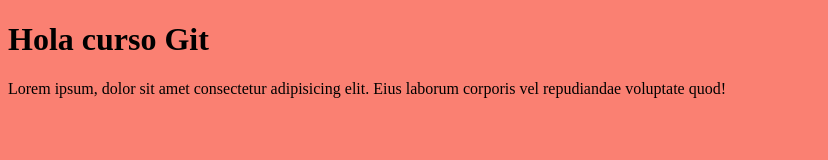
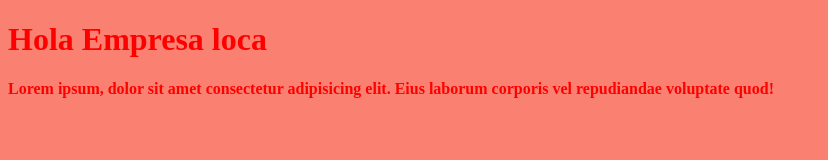
Before and after one commit to lio85/CursoGit, a plain HTML site: page index.html in a window 1280 px wide. Shown: the whole page, without its empty margins (0-828 px from the left). Drawn offline with Linux system fonts and the light colour scheme.

Commit message:
negrita y color rojo

```diff
--- a/css/estilos.css
+++ b/css/estilos.css
@@ -1,3 +1,5 @@
 body {
     background-color: salmon;
+    font-weight: bold;
+    color: red;
 }
--- a/index.html
+++ b/index.html
@@ -7,7 +7,7 @@
     <link rel="stylesheet" href="/css/estilos.css" type="text/css">
 </head>
 <body>
-    <h1>Hola curso Git</h1>
+    <h1>Hola Empresa loca</h1>
     <p>Lorem ipsum, dolor sit amet consectetur adipisicing elit. Eius laborum corporis vel repudiandae voluptate quod!</p>
 </body>
 </html>
```
